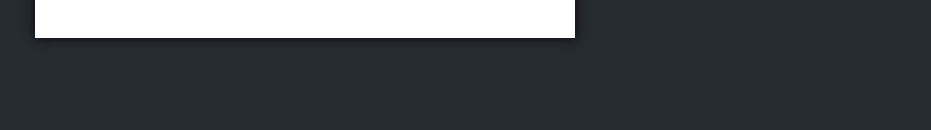
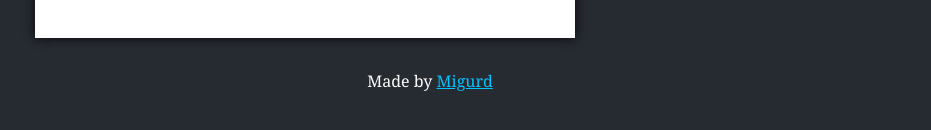
Before and after one commit to migurd/etch-a-sketch, a plain HTML site: page index.html in a window 1280 px wide. Shown: the part 658-788 px from the top of the page, without its empty margins (210-1141 px from the left). Drawn offline with Linux system fonts and the light colour scheme.

Commit message:
Added a footer

```diff
--- a/index.html
+++ b/index.html
@@ -26,6 +26,8 @@
       <input type="range" min="2" max="64" id="rangeSlider">
     </div>
   </aside>
-  </div>
+  <footer>
+    Made by <a href="https://github.com/migurd">Migurd</a>
+  </footer>
 </body>
 </html>
--- a/styles.css
+++ b/styles.css
@@ -11,6 +11,10 @@
   --dark-gray: rgb(38, 42, 49);
   --pure-white: white;
   --pure-black: black;
+}
+
+a {
+  color: rgb(0, 195, 255);
 }
 
 h1 {
@@ -110,6 +114,11 @@ input[type='color']::-webkit-color-swatch-wrapper {
   user-select: none;
 }
 
+footer {
+  position: absolute;
+  bottom: 50px;
+}
+
 @media (max-width: 1024px) {
   body {
     flex-direction: column;
```
